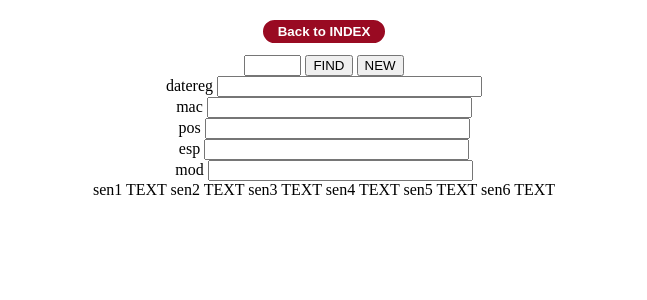
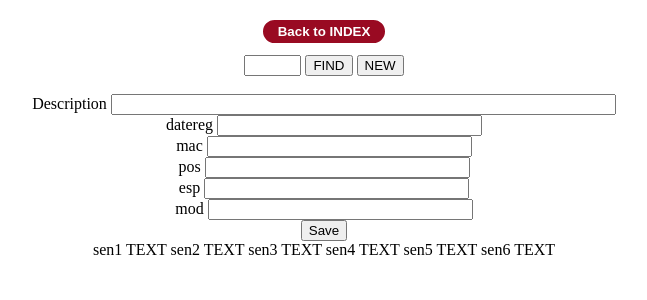
Before and after one commit to jshestnes/PyFlaskDb, a Flask app: template templates/devices.html in a window 1280 px wide. Shown: the top 300 px of the page, without its empty margins (316-963 px from the left). Run offline with Flask 3, Linux system fonts and the light colour scheme; the template is opened without the code that fills it, so the values that code supplies are empty.

Commit message:
29.05.2026

```diff
--- a/app.py
+++ b/app.py
@@ -1,15 +1,17 @@
 from datetime import datetime, date, timedelta
 import platform
 import sqlite3
+from tkinter.tix import INTEGER
+
 from flask import Flask, session, render_template, request, g
-ver = ">>> PyFlaskDb 20.03.2026 - 19.04.2026 1324 - PC 08.05.2026. PC 25.05.2026 1445. 27.05.2026"
+ver = ">>> PyFlaskDb 20.03.2026 - 19.04.2026 1324 - PC 08.05.2026. PC 25.05.2026 1445. 29.05.2026"
 app = Flask(__name__)
 app.secret_key = "sadfaweqr345tcvbbf"
 app.config["SESSION_COOKIE_NAME"] = "myCOOKIE_monSTER528"
 theDatabase = "/home/jsh/2026/tutorialtid20260327.db"  # Linux
 
-devidstart = 104
-sensorbeskrivelse = "Sensorbeskrivelse kommer xxx"
+devidstart = 104            # Terrassen
+sensorbeskrivelse = "Sensorbeskrivelse kommer"
 
 def detect_os():
     os_name = platform.system()  # Returns 'Windows', 'Linux', or 'Darwin' (macOS)
@@ -82,6 +84,9 @@ def index():
     now = datetime.now()
     idag = now.strftime("%A %d.%m.%Y")
     data = get_db(0,devidselected)
+
+    sensorbeskrivelse = get_devdata_description(devidselected)
+
     #return str(data)
     return render_template("index.html", all_data=data, tempdag=idag, dateadjust="0", sensorbeskrivelse=sensorbeskrivelse, devidselected=devidselected)
 
@@ -152,8 +157,11 @@ def get_dbport(dateadjust: int,devidselected: int):
     if db is None:
         db = sqlite3.connect(theDatabase, detect_types=sqlite3.PARSE_DECLTYPES | sqlite3.PARSE_COLNAMES)
         cursor = db.cursor()
-        cursor.execute("SELECT datotid, dev, cmd, cmdtext, portseconds, bootcount, softwareid, restartreason from garageportdata "        # Columns 0-6
-                            " ORDER BY datotid DESC LIMIT 16")
+        cursor.execute("SELECT datotid, dev, cmd, cmdtext, portseconds, "
+                       " bootcount, softwareid, restartreason, "
+                       " cmsensor1, cmsensor2, cmsensor3 "
+                       " FROM garageportdata "        # Columns 0-6
+                       " ORDER BY datotid DESC LIMIT 16")
         all_dataport = cursor.fetchall()
 
     return all_dataport
@@ -244,6 +252,7 @@ def button_clicked():
 
     # Redirect back to home with a message
     data = get_db(0, devid)
+    sensorbeskrivelse = get_devdata_description(devid)
     return render_template("index.html", all_data=data, tempdag=idag, dateadjust=0, sensorbeskrivelse=sensorbeskrivelse, devidselected=devid)
 
 
@@ -294,6 +303,8 @@ def date_select():
 
     idag = dagen.strftime("%A %d.%m.%Y")
 
+    sensorbeskrivelse = get_devdata_description(devidselected)
+
     # Redirect back to home with a message
     data = get_db(dateadjust2, devidselected)
     return render_template("index.html", all_data=data, tempdag=idag, dateadjust=dateadjust2, sensorbeskrivelse=sensorbeskrivelse, devidselected=devidselected)
@@ -309,6 +320,7 @@ def devices_clicked():
     pos = ""
     esp = ""
     mod = ""
+    description = ""
 
     devidfind = request.form.get("devidfind")
     print(f"devidfind: {devidfind}")
@@ -325,13 +337,47 @@ def devices_clicked():
             pos = data[0][3]
             esp = data[0][4]
             mod = data[0][5]
+            description = data[0][12]
         else:
             datereg = f"Not found: {devidfind}"
+
+
+    if devidfindnew == "SAVE":
+        dev = request.form.get("devidfind")
+        print(f"dev: {dev}")
+        pos = request.form.get("pos")
+        print(f"pos: {pos}")
+        description = request.form.get("desc")
+        print(f"description: {description}")
+        update_devdata(dev, description)
+
+
     # Redirect back to home with a message
     #data = get_dbbatmonitor(0, devid)
     return render_template("devices.html",
                            devidfind=devidfind, datereg=datereg, mac=mac,
-                           pos=pos, esp=esp, mod=mod)
+                           pos=pos, esp=esp, mod=mod, desc=description)
+
+
+
+
+# 29.05.2026 update_device
+def update_devdata(dev: int, description):
+    print(f">>> update_devdata {dev} / {description}")
+    dbSQLite3Init()
+
+    db = getattr(g, '_database', None)
+    if db is None:
+        db = sqlite3.connect(theDatabase, detect_types=sqlite3.PARSE_DECLTYPES | sqlite3.PARSE_COLNAMES)
+        cursor = db.cursor()
+        cursor.execute("UPDATE devdata "
+         " SET description = ? "
+         " WHERE dev = ?", (description, dev))
+        db.commit()
+        db.close()
+
+
+
 
 
 # 25.05.2026 *******************************************************
@@ -346,12 +392,32 @@ def get_device(devidselected: int):
         cursor.execute("SELECT "
             " datereg, dev, "
             " mac, pos, esp, mod, "
-            " sen1, sen2, sen3, sen4, sen5, sen6 "
+            " sen1, sen2, sen3, sen4, sen5, sen6, "
+            " description "
             " FROM devdata "
             " WHERE dev = ?", (devidselected,))
         all_databat = cursor.fetchall()
 
     return all_databat
+
+def get_devdata_description(devidselected: int):
+    print(f">>> get_devdata_description: {devidselected}")
+    dbSQLite3Init()
+
+    db = getattr(g, '_database', None)
+    if db is None:
+        db = sqlite3.connect(theDatabase, detect_types=sqlite3.PARSE_DECLTYPES | sqlite3.PARSE_COLNAMES)
+        cursor = db.cursor()
+        cursor.execute("SELECT "
+            " description "
+            " FROM devdata "
+            " WHERE dev = ?", (devidselected,))
+        all_databat = cursor.fetchall()
+        db.close()
+
+    return all_databat[0][0]
+
+
 
 
 if __name__ == '__main__':
--- a/templates/devices.html
+++ b/templates/devices.html
@@ -21,6 +21,9 @@
         <button type="submit" name="devicebutton" id="devicebutton" value="NEW">NEW</button>
 
 <br>
+<br>
+Description <input type="text" name="desc" id="desc" value="{{ desc }}" size="60">
+<br>
 datereg <input type="text" name="datereg" id="datereg" value="{{ datereg }}" size="30">
 <br>
 mac <input type="text" name="mac" id="mac" value="{{ mac }}" size="30">
@@ -31,8 +34,8 @@ esp <input type="text" name="esp" id="esp" value="{{ esp }}" size="30">
 <br>
 mod <input type="text" name="mod" id="mod" value="{{ mod }}" size="30">
 
-
-
+<br>
+<button type="submit" name="devicebutton" id="devicebutton" value="SAVE">Save</button>
     </form>
 </div>
 
```
Also changed, not shown: templates/garageport.html (+7 -0 lines).
